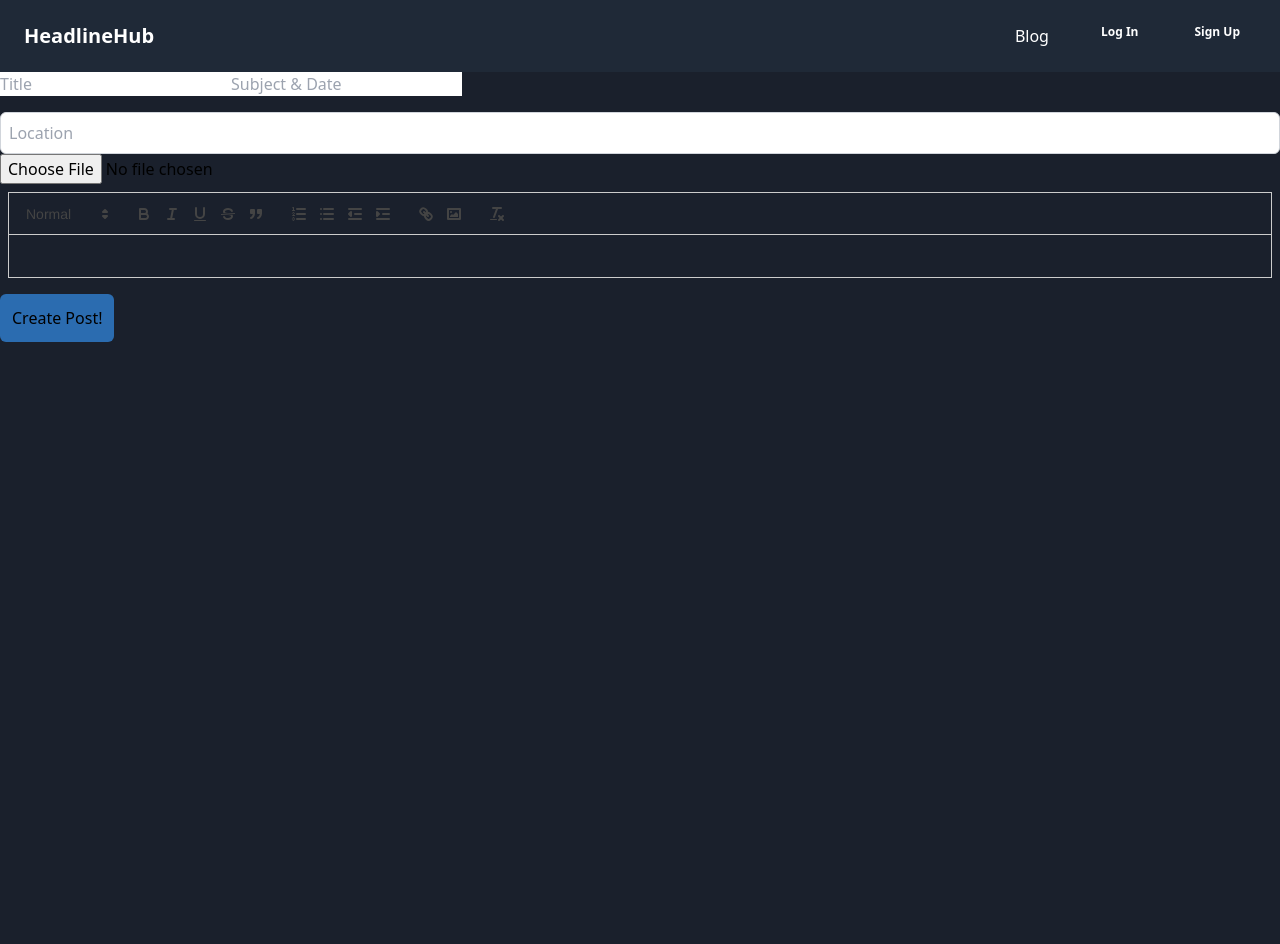
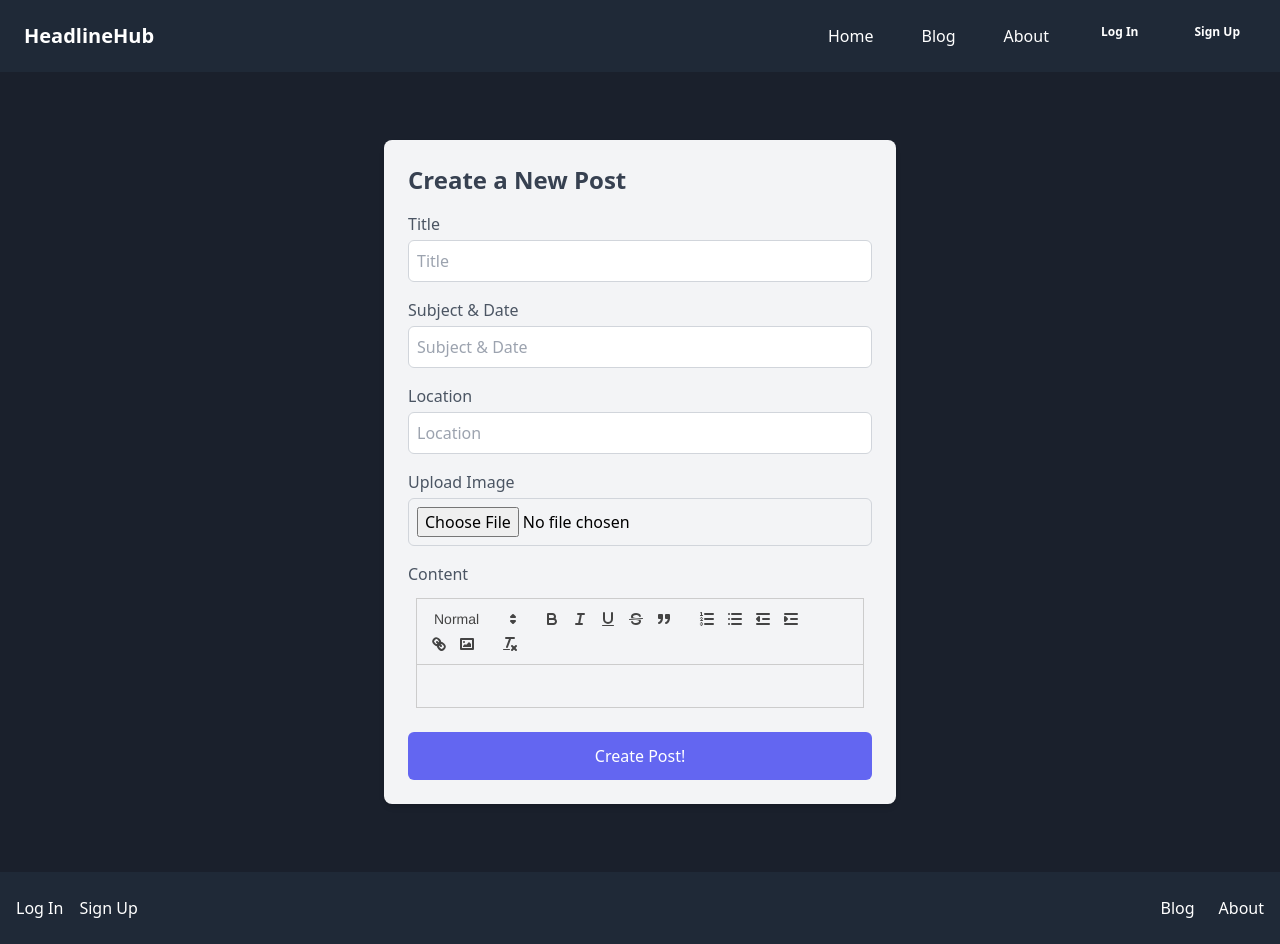
Before and after one commit to edm1001/mern-blog, a React (Create React App) app in the folder client/: page /create in a window 1280 px wide. Before the commit the page ends 872 px from the top, so only its background shows below. Built offline with nearby package versions, Linux system fonts and the light colour scheme.

Commit message:
update ui

```diff
--- a/client/src/App.js
+++ b/client/src/App.js
@@ -11,6 +11,7 @@ import EditPost from "./pages/EditPost";
 import DeletePost from "./pages/DeletePost";
 import HomePage from "./pages/HomePage";
 import Header from "./components/Header";
+import Footer from "./components/Footer";
 
 function App() {
   return (
@@ -27,6 +28,7 @@ function App() {
       <Route path="/edit/:id" element={<EditPost/>}/>
       <Route path="/delete/:id" element={<DeletePost/>}/>
     </Routes>
+      <Footer/>
     </UserContextProvider>
     </>
   );
--- a/client/src/components/About.js
+++ b/client/src/components/About.js
@@ -3,7 +3,7 @@ import { motion } from "framer-motion";
 
 export default function About() {
   return (
-    <div className="container mx-auto p-4 md:p-12 h-screen w-full bg-gray-900 text-gray-100 flex justify-center items-center">
+    <div className="container mx-auto p-4 md:p-12 h-screen w-full bg-gray-900 text-gray-100 flex justify-center items-center" id="about">
       <div className="flex flex-col md:flex-row items-center md:items-start max-w-6xl w-full">
         {/* Text Section */}
         <motion.div
--- /dev/null
+++ b/client/src/components/Footer.js
@@ -0,0 +1,58 @@
+import { Link } from "react-router-dom";
+import { useContext } from "react";
+import { UserContext } from "../UserContext";
+
+export default function Footer() {
+  const { userInfo, setUserInfo } = useContext(UserContext);
+  const username = userInfo?.username;
+
+  // Function to log out
+  function logout() {
+    fetch("http://localhost:4000/logout", {
+      credentials: "include",
+      method: "POST",
+    });
+    setUserInfo(null);
+  }
+
+  return (
+    <footer className="bg-gray-800 py-6 px-4 text-white">
+      <div className="container mx-auto flex flex-col md:flex-row justify-between items-center space-y-4 md:space-y-0">
+                {/* Auth Links */}
+                <div className="flex space-x-4">
+          {username ? (
+            <>
+              {/* If logged in */}
+              <a
+                href="/"
+                onClick={logout}
+                className="hover:text-gray-400"
+              >
+                Logout {username}!
+              </a>
+            </>
+          ) : (
+            <>
+              {/* If logged out */}
+              <Link to="/login" className="hover:text-gray-400">
+                Log In
+              </Link>
+              <Link to="/register" className="hover:text-gray-400">
+                Sign Up
+              </Link>
+            </>
+          )}
+        </div>
+        {/* Navigation Links */}
+        <nav className="flex flex-wrap justify-center md:justify-start space-x-6">
+          <Link to="/blog" className="hover:text-gray-400">
+            Blog
+          </Link>
+          <a href="/#about" className="hover:text-gray-400">
+            About
+          </a>
+        </nav>
+      </div>
+    </footer>
+  );
+}
--- a/client/src/components/Header.js
+++ b/client/src/components/Header.js
@@ -23,7 +23,6 @@ export default function Header() {
         <Link to="/" className="logo">
           <h1 className="text-xl font-bold text-white">HeadlineHub</h1>
         </Link>
-
         {/* Mobile Hamburger Icon */}
         <div className="md:hidden flex items-center">
           <button
@@ -36,9 +35,11 @@ export default function Header() {
 
         {/* Desktop Navigation aligned to the right */}
         <nav className="hidden md:flex space-x-6 text-white">
+          <Link to="/" className="hover:bg-gray-700 px-3 py-2 rounded-md" >Home</Link>
           <Link to="/blog" className="hover:bg-gray-700 px-3 py-2 rounded-md">
             Blog
           </Link>
+          <a href="/#about" className="hover:bg-gray-700 px-3 py-2 rounded-md"> About </a>
           {username ? (
             <>
               {/* If logged in */}
--- a/client/src/pages/BlogPage.jsx
+++ b/client/src/pages/BlogPage.jsx
@@ -2,6 +2,7 @@ import Post from "../components/Post";
 import {useEffect, useState, useContext} from "react";
 import Hero from "../components/Hero";
 import {UserContext} from "../UserContext";
+import Services from "../components/Services";
 
 // make this into blog Page, home will be somewhere else
 export default function IndexPage() {
@@ -39,7 +40,7 @@ export default function IndexPage() {
         <Post key={post._id} {...post} />
       ))}
   </div>
+<Services/>
 </div>
-
   );
 }
--- a/client/src/pages/CreatePost.jsx
+++ b/client/src/pages/CreatePost.jsx
@@ -34,32 +34,93 @@ function CreatePost() {
     return <Navigate to={"/"} />;
   }
   return (
-    <div className="w-screen h-screen post-form ">
-    <form onSubmit={createNewPost}>
+    <div className="min-h-screen flex flex-col">
+      {/* Main Content */}
+      <main className="flex-grow flex items-center justify-center p-4">
+        <form
+          onSubmit={createNewPost}
+          className="w-full max-w-lg bg-gray-100 p-6 rounded-lg shadow-md space-y-4"
+        >
+          <h2 className="text-2xl font-semibold text-gray-700 mb-4">
+            Create a New Post
+          </h2>
+
+          {/* Title Input */}
+          <div>
+            <label className="block text-gray-600 mb-1" htmlFor="title">
+              Title
+            </label>
             <input
-        type="title"
-        placeholder={"Title"}
+              id="title"
+              type="text"
+              placeholder="Title"
               value={title}
               onChange={(ev) => setTitle(ev.target.value)}
+              className="block w-full p-2 border border-gray-300 rounded-md focus:outline-none focus:border-indigo-500"
             />
+          </div>
+
+          {/* Summary Input */}
+          <div>
+            <label className="block text-gray-600 mb-1" htmlFor="summary">
+              Subject & Date
+            </label>
             <input
-        type="summary"
+              id="summary"
+              type="text"
               placeholder="Subject & Date"
               value={summary}
               onChange={(ev) => setSummary(ev.target.value)}
+              className="block w-full p-2 border border-gray-300 rounded-md focus:outline-none focus:border-indigo-500"
             />
+          </div>
+
+          {/* Location Input */}
+          <div>
+            <label className="block text-gray-600 mb-1" htmlFor="location">
+              Location
+            </label>
             <input
-        type="location"
+              id="location"
+              type="text"
               placeholder="Location"
-        className="block w-full mt-4 p-2 border border-gray-300 rounded-md focus:outline-none focus:border-indigo-500"
               value={location}
               onChange={(ev) => setLocation(ev.target.value)}
+              className="block w-full p-2 border border-gray-300 rounded-md focus:outline-none focus:border-indigo-500"
             />
-      <input type="file" onChange={(ev) => setFiles(ev.target.files)} />
+          </div>
+
+          {/* File Input */}
+          <div>
+            <label className="block text-gray-600 mb-1" htmlFor="file">
+              Upload Image
+            </label>
+            <input
+              id="file"
+              type="file"
+              onChange={(ev) => setFiles(ev.target.files)}
+              className="block w-full p-2 border border-gray-300 rounded-md focus:outline-none focus:border-indigo-500"
+            />
+          </div>
+
+          {/* Editor */}
+          <div>
+            <label className="block text-gray-600 mb-1" htmlFor="content">
+              Content
+            </label>
             <Editor value={content} onChange={setContent} />
-      <button className="bg-dark-button p-3 rounded-md" style={{ marginTop: "8px" }}>Create Post!</button>
+          </div>
+
+          {/* Submit Button */}
+          <button
+            type="submit"
+            className="w-full bg-indigo-500 text-white p-3 rounded-md hover:bg-indigo-600 transition duration-200"
+          >
+            Create Post!
+          </button>
         </form>
-    </ div>
+      </main>
+    </div>
   );
 }
 
--- a/client/src/pages/LoginPage.jsx
+++ b/client/src/pages/LoginPage.jsx
@@ -33,7 +33,7 @@ const LoginPage = () => {
   }
 
   return (
-    <div className="flex justify-center items-center mt-5">
+    <div className="flex justify-center items-center h-screen">
       <form className="block text-center" onSubmit={login}>
         <h1 className="font-bold mb-10 text-3xl text-gray-500">Welcome Back!</h1>
         <input
--- a/client/src/pages/RegisterPage.jsx
+++ b/client/src/pages/RegisterPage.jsx
@@ -20,7 +20,7 @@ const RegisterPage = () => {
   }
 
   return (
-    <div className="flex justify-center items-center mt-5">
+    <div className="flex justify-center items-center h-screen">
     <form className="block text-center" onSubmit={register}>
       <h1 className="font-bold mb-10 text-3xl text-gray-500">Register</h1>
       <input
```
Lines whose indentation alone changed are shown as unchanged.
